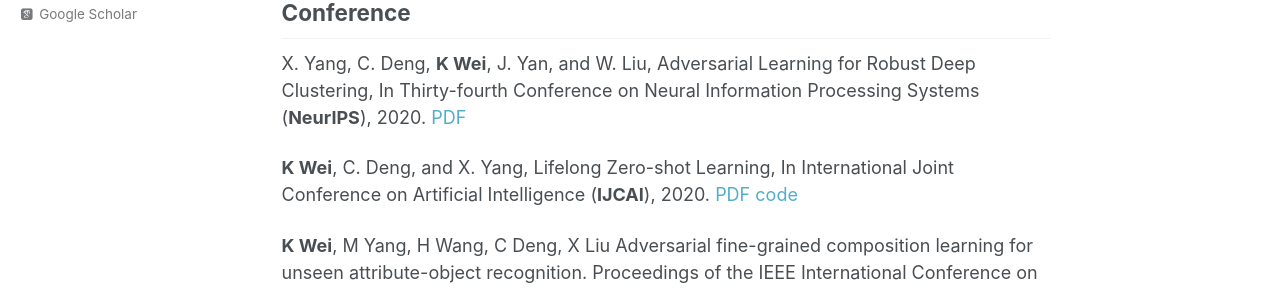
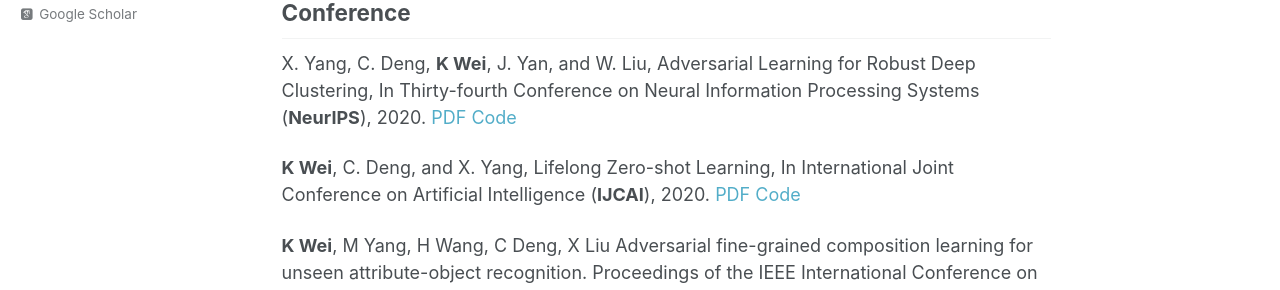
Before and after one commit to Drkun/xdkunwei.github.io, a Jekyll site: the page built from _pages/about.md, in a window 1280 px wide and 1349 px high. Shown: the part 597-887 px from the top of the window. Built offline with Jekyll 4.4.1, drawn with Linux system fonts in a browser that asks for light colours; some web fonts are replaced.

Commit message:
Update about.md

```diff
--- a/_pages/about.md
+++ b/_pages/about.md
@@ -27,9 +27,9 @@ Journal
 
 Conference
 ------
-X. Yang, C. Deng, __K Wei__, J. Yan, and W. Liu, Adversarial Learning for Robust Deep Clustering, In Thirty-fourth Conference on Neural Information Processing Systems (__NeurIPS__), 2020. [PDF](https://proceedings.neurips.cc/paper/2020/file/6740526b78c0b230e41ae61d8ca07cf5-Paper.pdf)
+X. Yang, C. Deng, __K Wei__, J. Yan, and W. Liu, Adversarial Learning for Robust Deep Clustering, In Thirty-fourth Conference on Neural Information Processing Systems (__NeurIPS__), 2020. [PDF](https://proceedings.neurips.cc/paper/2020/file/6740526b78c0b230e41ae61d8ca07cf5-Paper.pdf) [Code](https://github.com/xdxuyang/Adversarial-Learning-for-Robust-Deep-Clustering)
 
-__K Wei__, C. Deng, and X. Yang, Lifelong Zero-shot Learning, In International Joint Conference on Artificial Intelligence (__IJCAI__), 2020. [PDF](https://www.ijcai.org/Proceedings/2020/0077.pdf) [code](https://github.com/Drkun/Lifelong-Zero-Shot-Learning)
+__K Wei__, C. Deng, and X. Yang, Lifelong Zero-shot Learning, In International Joint Conference on Artificial Intelligence (__IJCAI__), 2020. [PDF](https://www.ijcai.org/Proceedings/2020/0077.pdf) [Code](https://github.com/Drkun/Lifelong-Zero-Shot-Learning)
 
 __K Wei__, M Yang, H Wang, C Deng, X Liu Adversarial fine-grained composition learning for unseen attribute-object recognition. Proceedings of the IEEE International Conference on Computer Vision (__ICCV__), 2019 [PDF](https://openaccess.thecvf.com/content_ICCV_2019/papers/Wei_Adversarial_Fine-Grained_Composition_Learning_for_Unseen_Attribute-Object_Recognition_ICCV_2019_paper.pdf)
 
```
